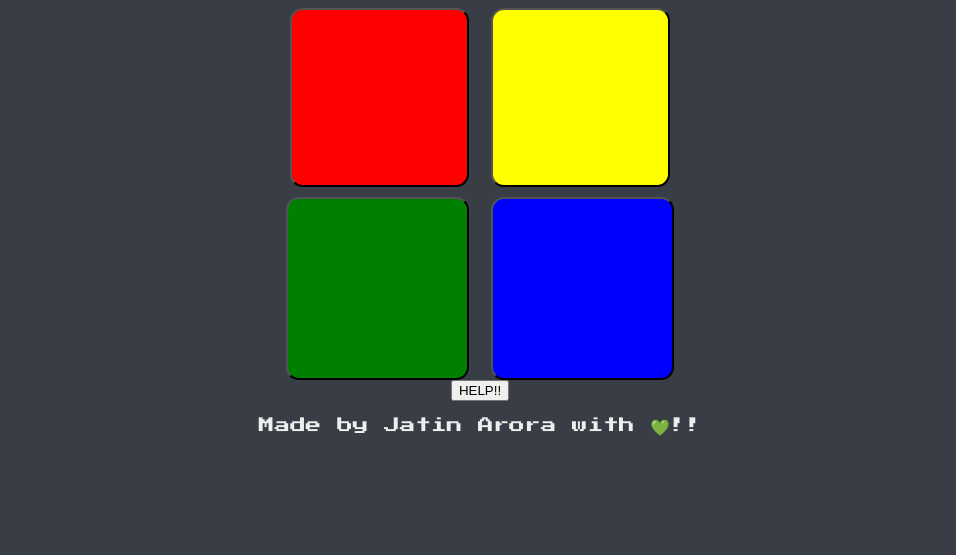
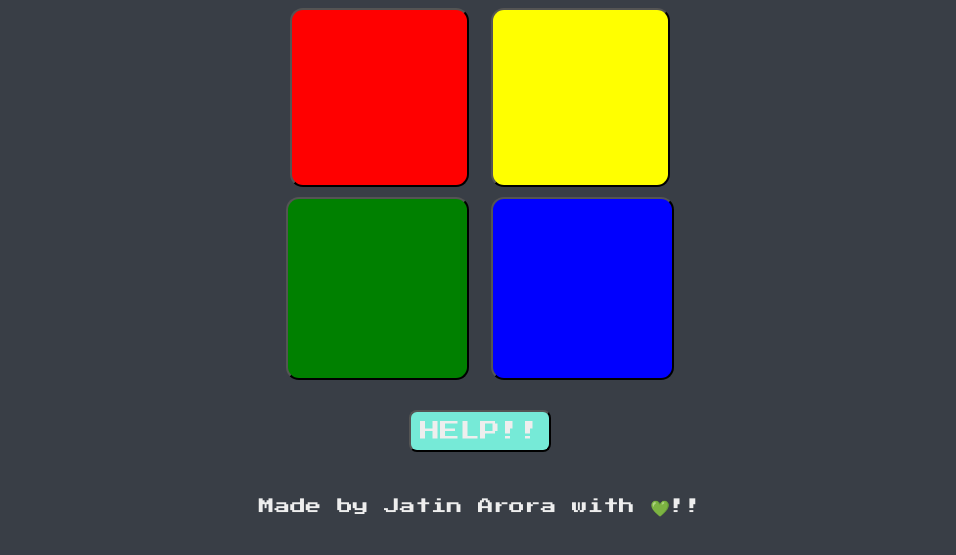
Before and after one commit to arorajatin003/SimonGame, a plain HTML site: page index.html in a window 1280 px wide. Shown: the part 87-642 px from the top of the page, without its empty margins (160-1116 px from the left). Drawn offline with nearby package versions, Linux system fonts and the light colour scheme.

Commit message:
Update styles.css

```diff
--- a/css/styles.css
+++ b/css/styles.css
@@ -80,3 +80,16 @@ p{
 	font-family: Arial;
 	line-height: 2;
 }
+
+.howToPlay{
+  margin: 30px;
+  background: #76ead7;
+  -webkit-border-radius: 13;
+  -moz-border-radius: 13;
+  border-radius: 8px;
+  font-family: 'Press Start 2P', cursive;
+  color: #eeeeee;
+  font-size: 20px;
+  padding: 1% 1% 1% 1%;
+  text-decoration: none;
+}
```
